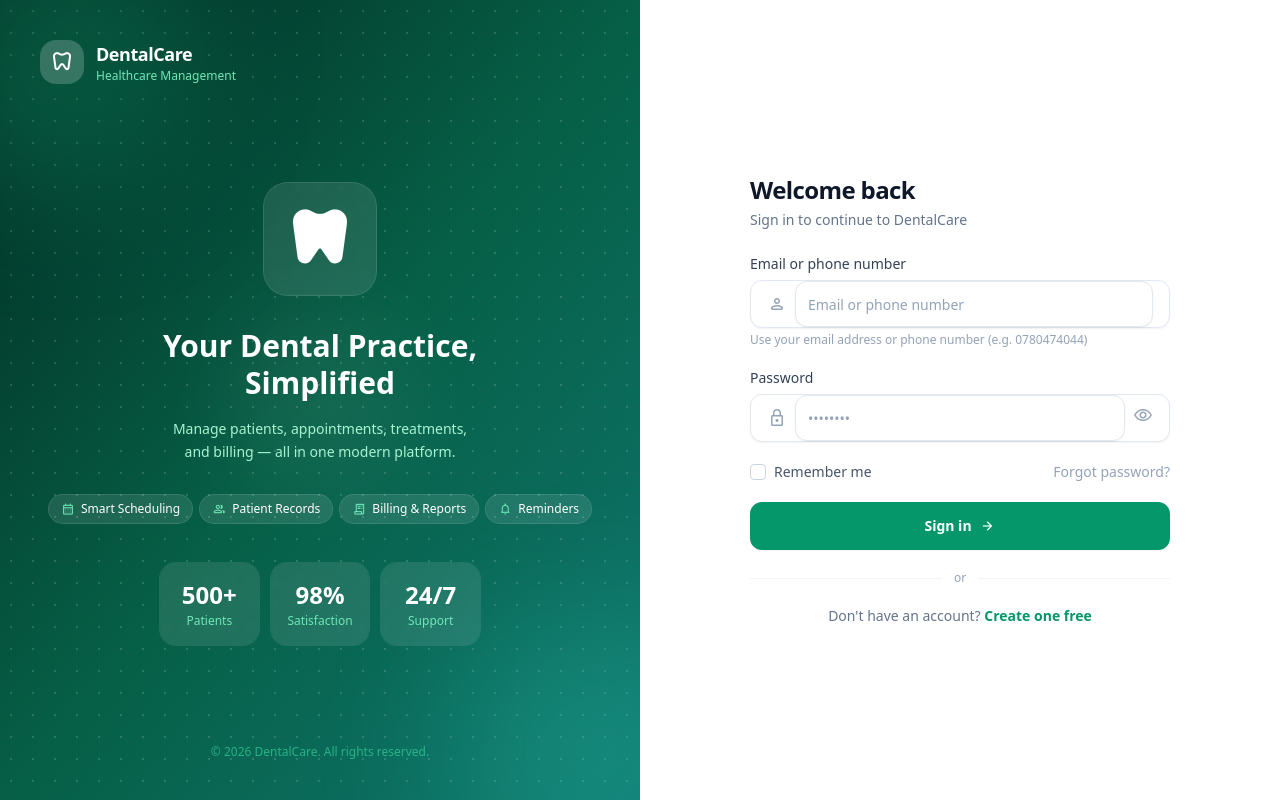
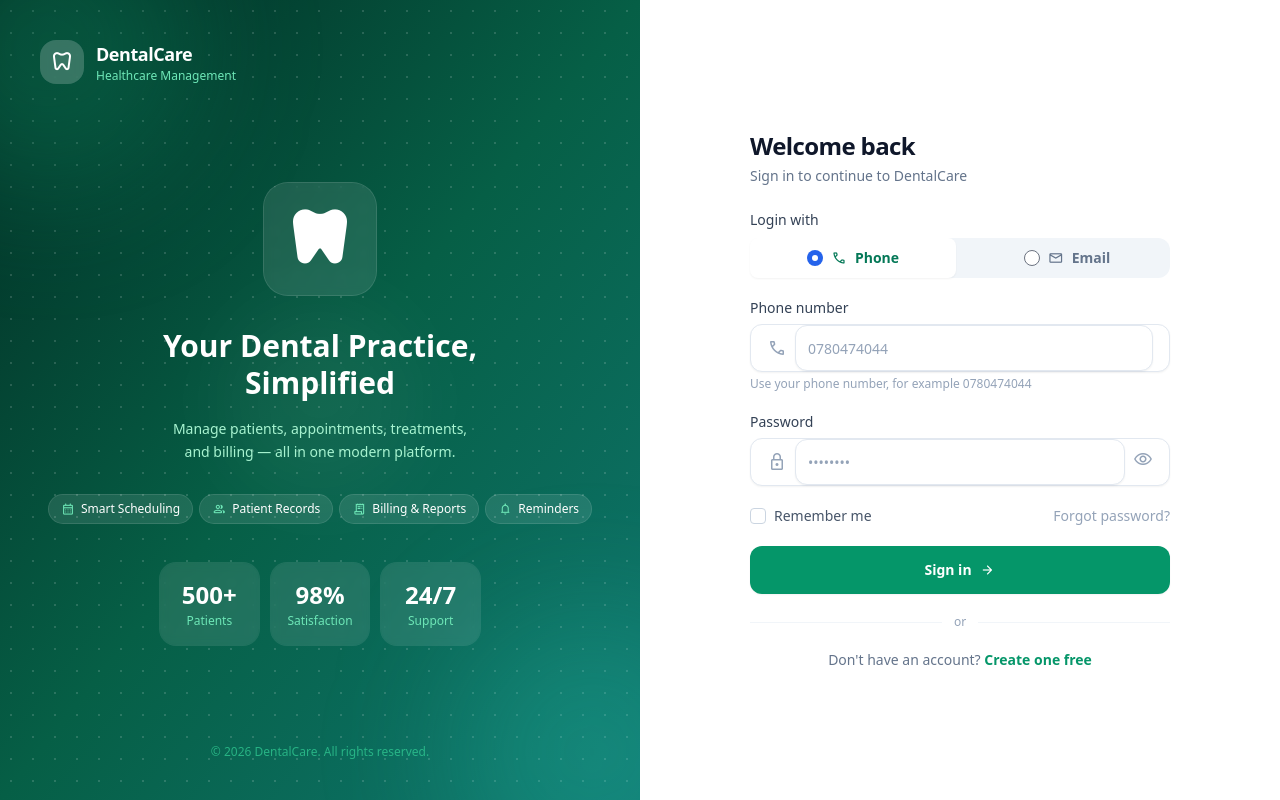
Before and after one commit to niyirerayannick/dental-system, a Django app: page /accounts/login/ in a window 1280 px wide. Run offline with Django 5.2, Linux system fonts and the light colour scheme.

Commit message:
Clean sms

```diff
--- a/accounts/forms.py
+++ b/accounts/forms.py
@@ -2,6 +2,7 @@ import re
 
 from django import forms
 from django.contrib.auth.forms import AuthenticationForm, ReadOnlyPasswordHashField, UserCreationForm
+from django.core.validators import validate_email
 
 from .models import User, normalize_phone
 
@@ -23,9 +24,21 @@ def validate_rwanda_phone(value):
 
 
 class LoginForm(AuthenticationForm):
+    LOGIN_METHOD_EMAIL = "email"
+    LOGIN_METHOD_PHONE = "phone"
+    LOGIN_METHOD_CHOICES = (
+        (LOGIN_METHOD_PHONE, "Phone number"),
+        (LOGIN_METHOD_EMAIL, "Email"),
+    )
+
+    login_method = forms.ChoiceField(
+        choices=LOGIN_METHOD_CHOICES,
+        initial=LOGIN_METHOD_PHONE,
+        widget=forms.RadioSelect,
+    )
     username = forms.CharField(
-        label="Email or phone number",
-        widget=forms.TextInput(attrs={"placeholder": "Email or phone number", "class": _BARE, "autocomplete": "username"}),
+        label="Phone number",
+        widget=forms.TextInput(attrs={"placeholder": "0780474044", "class": _BARE, "autocomplete": "username", "inputmode": "tel"}),
     )
     password = forms.CharField(
         widget=forms.PasswordInput(attrs={"placeholder": "••••••••", "class": _BARE}),
@@ -37,10 +50,32 @@ class LoginForm(AuthenticationForm):
     }
 
     def clean_username(self):
-        raw = self.cleaned_data.get("username", "").strip()
-        if "@" in raw:
-            return User.objects.normalize_email(raw).lower()
-        return normalize_phone(raw)
+        return self.cleaned_data.get("username", "").strip()
+
+    def clean(self):
+        cleaned_data = self.cleaned_data
+        raw = cleaned_data.get("username", "").strip()
+        login_method = self.cleaned_data.get("login_method", self.LOGIN_METHOD_PHONE)
+
+        if not raw:
+            return super().clean()
+
+        if login_method == self.LOGIN_METHOD_EMAIL:
+            try:
+                validate_email(raw)
+            except forms.ValidationError:
+                self.add_error("username", "Enter a valid email address.")
+                return cleaned_data
+            cleaned_data["username"] = User.objects.normalize_email(raw).lower()
+        else:
+            try:
+                validate_rwanda_phone(raw)
+            except forms.ValidationError as exc:
+                self.add_error("username", exc)
+                return cleaned_data
+            cleaned_data["username"] = normalize_phone(raw)
+
+        return super().clean()
 
 
 class RegisterForm(UserCreationForm):
--- a/accounts/models.py
+++ b/accounts/models.py
@@ -75,6 +75,8 @@ class User(AbstractBaseUser, PermissionsMixin):
     def save(self, *args, **kwargs):
         if self.phone:
             self.phone = normalize_phone(self.phone)
+        if self.email:
+            self.email = self.__class__.objects.normalize_email(self.email.strip()).lower()
         if self.email == "":
             self.email = None
         super().save(*args, **kwargs)
--- a/templates/accounts/login.html
+++ b/templates/accounts/login.html
@@ -22,16 +22,46 @@
         </div>
     {% endif %}
 
-    <!-- Email or Phone -->
+    <!-- Login Method -->
     <div>
-        <label for="{{ form.username.id_for_label }}" class="mb-1.5 block text-sm font-medium text-slate-700">
-            Email or phone number
+        <span class="mb-2 block text-sm font-medium text-slate-700">Login with</span>
+        <div class="grid grid-cols-2 gap-2 rounded-xl bg-slate-100 p-1">
+            <label class="login-method-option flex h-10 cursor-pointer items-center justify-center gap-2 rounded-lg text-sm font-semibold transition">
+                <input type="radio"
+                       name="login_method"
+                       value="phone"
+                       class="sr-only"
+                       {% if form.login_method.value != "email" %}checked{% endif %}
+                       onchange="setLoginMethod('phone')">
+                <span class="material-symbols-rounded text-base leading-none">call</span>
+                Phone
+            </label>
+            <label class="login-method-option flex h-10 cursor-pointer items-center justify-center gap-2 rounded-lg text-sm font-semibold transition">
+                <input type="radio"
+                       name="login_method"
+                       value="email"
+                       class="sr-only"
+                       {% if form.login_method.value == "email" %}checked{% endif %}
+                       onchange="setLoginMethod('email')">
+                <span class="material-symbols-rounded text-base leading-none">mail</span>
+                Email
+            </label>
+        </div>
+        {% for error in form.login_method.errors %}
+            <p class="mt-1 text-xs text-rose-600">{{ error }}</p>
+        {% endfor %}
+    </div>
+
+    <!-- Identifier -->
+    <div>
+        <label id="identifierLabel" for="{{ form.username.id_for_label }}" class="mb-1.5 block text-sm font-medium text-slate-700">
+            Phone number
         </label>
         <div class="group flex h-12 items-center gap-2 rounded-xl border border-slate-200 bg-white px-4 shadow-sm transition-all duration-150 focus-within:border-emerald-500 focus-within:ring-2 focus-within:ring-emerald-100">
-            <span class="material-symbols-rounded flex-none select-none text-xl leading-none text-slate-400 transition-colors duration-150 group-focus-within:text-emerald-500">person</span>
+            <span id="identifierIcon" class="material-symbols-rounded flex-none select-none text-xl leading-none text-slate-400 transition-colors duration-150 group-focus-within:text-emerald-500">call</span>
             {{ form.username }}
         </div>
-        <p class="mt-1 text-xs text-slate-400">Use your email address or phone number (e.g. 0780474044)</p>
+        <p id="identifierHelp" class="mt-1 text-xs text-slate-400">Use your phone number, for example 0780474044</p>
         {% for error in form.username.errors %}
             <p class="mt-1 text-xs text-rose-600">{{ error }}</p>
         {% endfor %}
@@ -92,6 +122,27 @@
 </form>
 
 <script>
+function setLoginMethod(method) {
+    const isPhone = method === 'phone';
+    const input = document.getElementById('{{ form.username.id_for_label }}');
+    document.getElementById('identifierLabel').textContent = isPhone ? 'Phone number' : 'Email address';
+    document.getElementById('identifierIcon').textContent = isPhone ? 'call' : 'mail';
+    document.getElementById('identifierHelp').textContent = isPhone
+        ? 'Use your phone number, for example 0780474044'
+        : 'Use your email address, for example you@example.com';
+    input.placeholder = isPhone ? '0780474044' : 'you@example.com';
+    input.inputMode = isPhone ? 'tel' : 'email';
+    input.type = isPhone ? 'tel' : 'email';
+
+    document.querySelectorAll('.login-method-option').forEach((label) => {
+        const checked = label.querySelector('input').checked;
+        label.classList.toggle('bg-white', checked);
+        label.classList.toggle('text-emerald-700', checked);
+        label.classList.toggle('shadow-sm', checked);
+        label.classList.toggle('text-slate-500', !checked);
+    });
+}
+
 function togglePassword(btn) {
     const wrapper = btn.closest('.group');
     const input   = wrapper.querySelector('input[type="password"], input[type="text"]');
@@ -100,6 +151,11 @@ function togglePassword(btn) {
     input.type       = hidden ? 'text'           : 'password';
     icon.textContent = hidden ? 'visibility_off' : 'visibility';
 }
+
+document.addEventListener('DOMContentLoaded', () => {
+    const selected = document.querySelector('input[name="login_method"]:checked');
+    setLoginMethod(selected ? selected.value : 'phone');
+});
 </script>
 
 {% endblock %}
```
Also changed, not shown: accounts/backends.py (+8 -12 lines), accounts/tests.py (+44 -1 lines).
